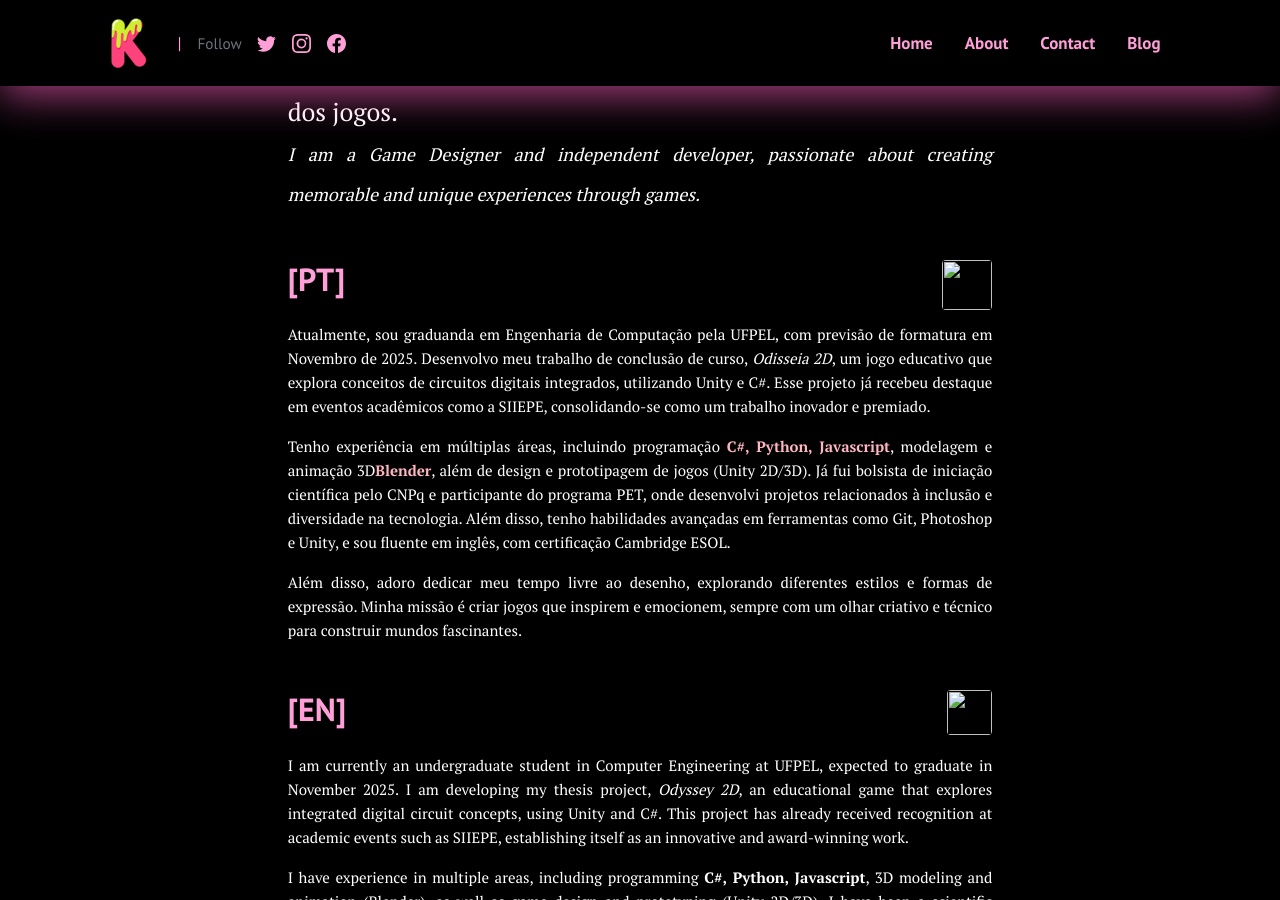
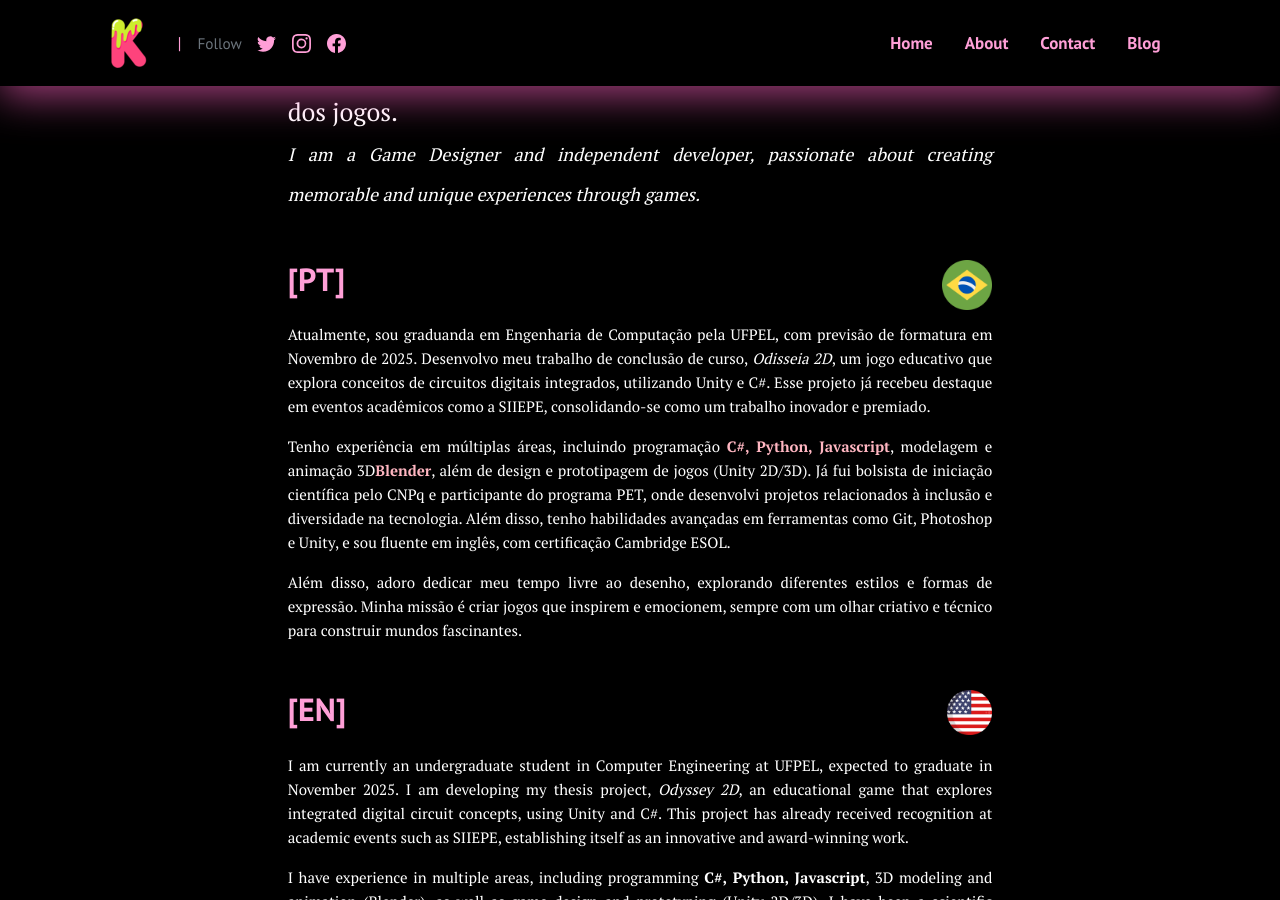
Before and after one commit to KatheIsabelle/KatheBeserra.github.io, a Jekyll site: the page built from pages/about.md, in a window 1280 px wide and 900 px high, scrolled down 508 px. Built offline with Jekyll 4.4.1, drawn with Linux system fonts in a browser that asks for light colours.

Commit message:
:tada: adding new informations

```diff
--- a/pages/about.md
+++ b/pages/about.md
@@ -18,7 +18,7 @@ Olá, eu sou Kathe Beserra. 👋🏻😊 <br>
 
 
 
-<h2>[PT] <img src="/affiliates-jekyll-theme/assets/images/brasil.png" style="float:right; width: 50px; height: 50px;" /></h2>
+<h2>[PT] <img src="/assets/images/brasil.png" style="float:right; width: 50px; height: 50px;" /></h2>
 
 <div style="text-align: justify; font-size: 15px; line-height: 1.6;">
     <p>Atualmente, sou graduanda em Engenharia de Computação pela UFPEL, com previsão de formatura em Novembro de 2025. Desenvolvo meu trabalho de conclusão de curso, <em>Odisseia 2D</em>, um jogo educativo que explora conceitos de circuitos digitais integrados, utilizando Unity e C#. Esse projeto já recebeu destaque em eventos acadêmicos como a SIIEPE, consolidando-se como um trabalho inovador e premiado.</p>
@@ -29,7 +29,7 @@ Olá, eu sou Kathe Beserra. 👋🏻😊 <br>
 
 </div>
 
-<h2>[EN] <img src="/affiliates-jekyll-theme/assets/images/estados-unidos.png" style="float:right; width: 45px; height: 45px;" /></h2>
+<h2>[EN] <img src="/assets/images/estados-unidos.png" style="float:right; width: 45px; height: 45px;" /></h2>
 
 <div style="text-align: justify; font-size: 15px; line-height: 1.6;">
     <p>I am currently an undergraduate student in Computer Engineering at UFPEL, expected to graduate in November 2025. I am developing my thesis project, <em>Odyssey 2D</em>, an educational game that explores integrated digital circuit concepts, using Unity and C#. This project has already received recognition at academic events such as SIIEPE, establishing itself as an innovative and award-winning work.</p>
@@ -42,22 +42,22 @@ Olá, eu sou Kathe Beserra. 👋🏻😊 <br>
 
 <div style="display: flex; flex-wrap: wrap;">
   <figure style="flex-basis: calc(17.33% - 10px); margin-right: 2px;">
-    <img src="/affiliates-jekyll-theme/assets/images/Csharp.png" alt="Csharp" style="width: 30%;">
+    <img src="/assets/images/Csharp.png" alt="Csharp" style="width: 30%;">
   </figure>
   <figure style="flex-basis: calc(17.33% - 10px); margin-right: 2px;">
-    <img src="/affiliates-jekyll-theme/assets/images/python.png" alt="Python" style="width: 30%;">
+    <img src="/assets/images/python.png" alt="Python" style="width: 30%;">
   </figure>
   <figure style="flex-basis: calc(17.33% - 10px); margin-right: 2px;">
-    <img src="/affiliates-jekyll-theme/assets/images/javascript.png" alt="JavaScript" style="width: 30%;">
+    <img src="/assets/images/javascript.png" alt="JavaScript" style="width: 30%;">
   </figure>
   <figure style="flex-basis: calc(17.33% - 10px); margin-right: 2px;">
-    <img src="/affiliates-jekyll-theme/assets/images/unity.png" alt="Unity" style="width: 30%;">
+    <img src="/assets/images/unity.png" alt="Unity" style="width: 30%;">
   </figure>
    <figure style="flex-basis: calc(17.33% - 10px); margin-right: 2px;">
-    <img src="/affiliates-jekyll-theme/assets/images/blender.png" alt="Blender" style="width: 30%;">
+    <img src="/assets/images/blender.png" alt="Blender" style="width: 30%;">
   </figure>
   <figure style="flex-basis: calc(17.33% - 10px); margin-right: 2px;">
-    <img src="/affiliates-jekyll-theme/assets/images/photoshop.png" alt="Photoshop" style="width: 30%;">
+    <img src="/assets/images/photoshop.png" alt="Photoshop" style="width: 30%;">
   </figure>
 </div>
 
```
